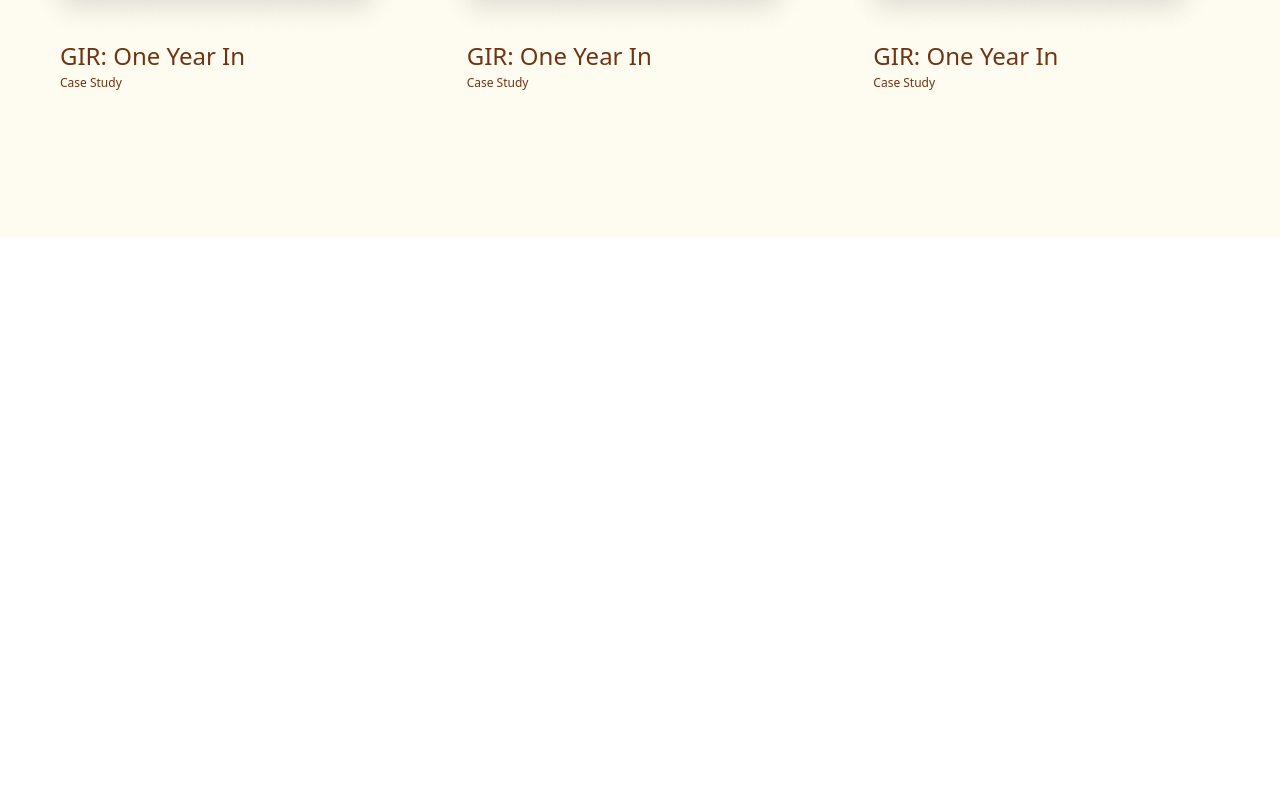
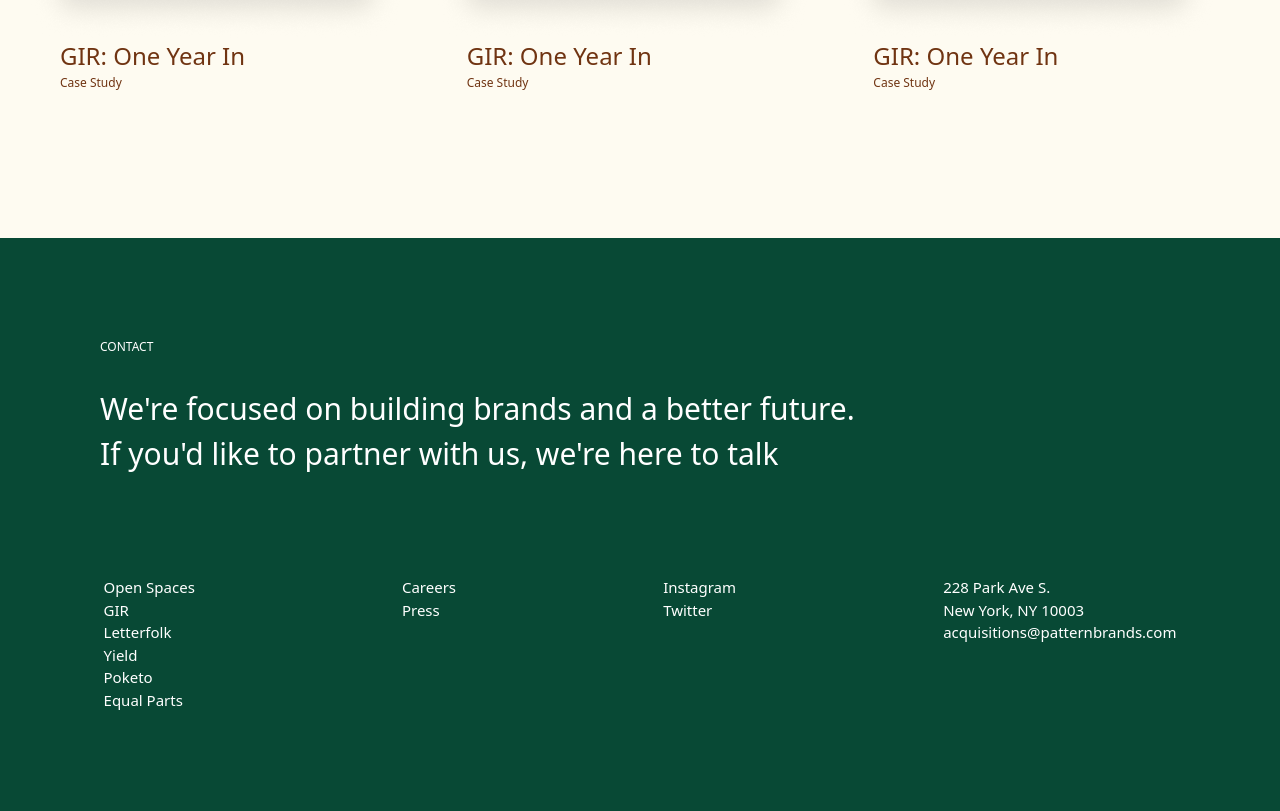
Before and after one commit to Malika-Ahmadshoeva/exam-git, a website: page src/index.html in a window 1280 px wide. Shown: the part 2672-3483 px from the top of the page. Before the commit the page ends 2910 px from the top, so only its background shows below. Drawn offline with Linux system fonts and the light colour scheme.

Commit message:
footer done

```diff
--- a/src/index.html
+++ b/src/index.html
@@ -67,5 +67,36 @@
         </div>
 
     </main>
+
+    <footer class="bg-[#084935] text-white py-[100px]">
+        <div class="pb-[100px] px-[100px]">
+            <p class="text-[12px] mb-[30px]">CONTACT</p>
+            <p class="text-[30px]">We're focused on building brands and a better future. <br>If you'd like to partner with us, we're here to talk</p>
+        </div>
+        <section class="text-[15px] flex justify-around">
+            <div>
+                <p>Open Spaces</p>
+                <p>GIR</p>
+                <p>Letterfolk</p>
+                <p>Yield</p>
+                <p>Poketo</p>
+                <p>Equal Parts</p>
+            </div>
+            <div>
+                <p>Careers</p>
+                <p>Press</p>
+            </div>
+            <div>
+                <p>Instagram</p>
+                <p>Twitter</p>
+            </div>
+            <div>
+                <p>228 Park Ave S.</p>
+                <p>New York, NY 10003</p>
+                <p>acquisitions@patternbrands.com</p>
+            </div>
+
+        </section>
+    </footer>
 </body>
 </html>
```
Also changed, not shown: src/output.css.
